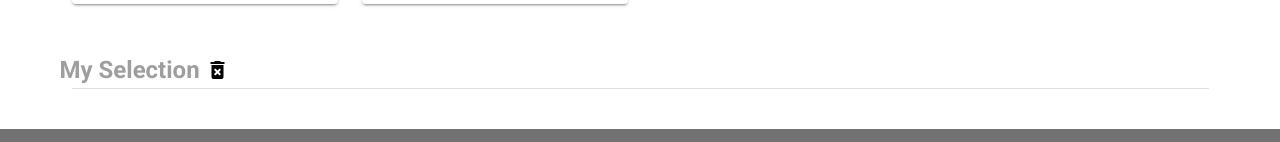
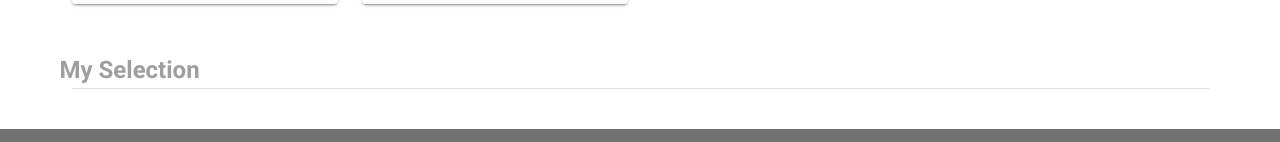
Before and after one commit to LamhAnissa/vauban-front-test, a Vue app: page / in a window 1280 px wide. Shown: the part 695-837 px from the top of the page. Built offline with nearby package versions, Linux system fonts and the light colour scheme.

Commit message:
Add control on deleteAll for showing btn only if selection is not empty

```diff
--- a/src/components/Selection.vue
+++ b/src/components/Selection.vue
@@ -3,7 +3,7 @@
   <v-container fluid grid-list-xl>
     <v-layout row align-content-end="true">
         <h2 class="grey--text">My Selection</h2>
-        <v-btn icon  v-on:click="deleteAllDialog=true">
+        <v-btn icon   v-if="myselection.length>0" v-on:click="deleteAllDialog=true">
               <v-icon color="black">mdi-delete-forever</v-icon>
             </v-btn>
                     <v-dialog
```
